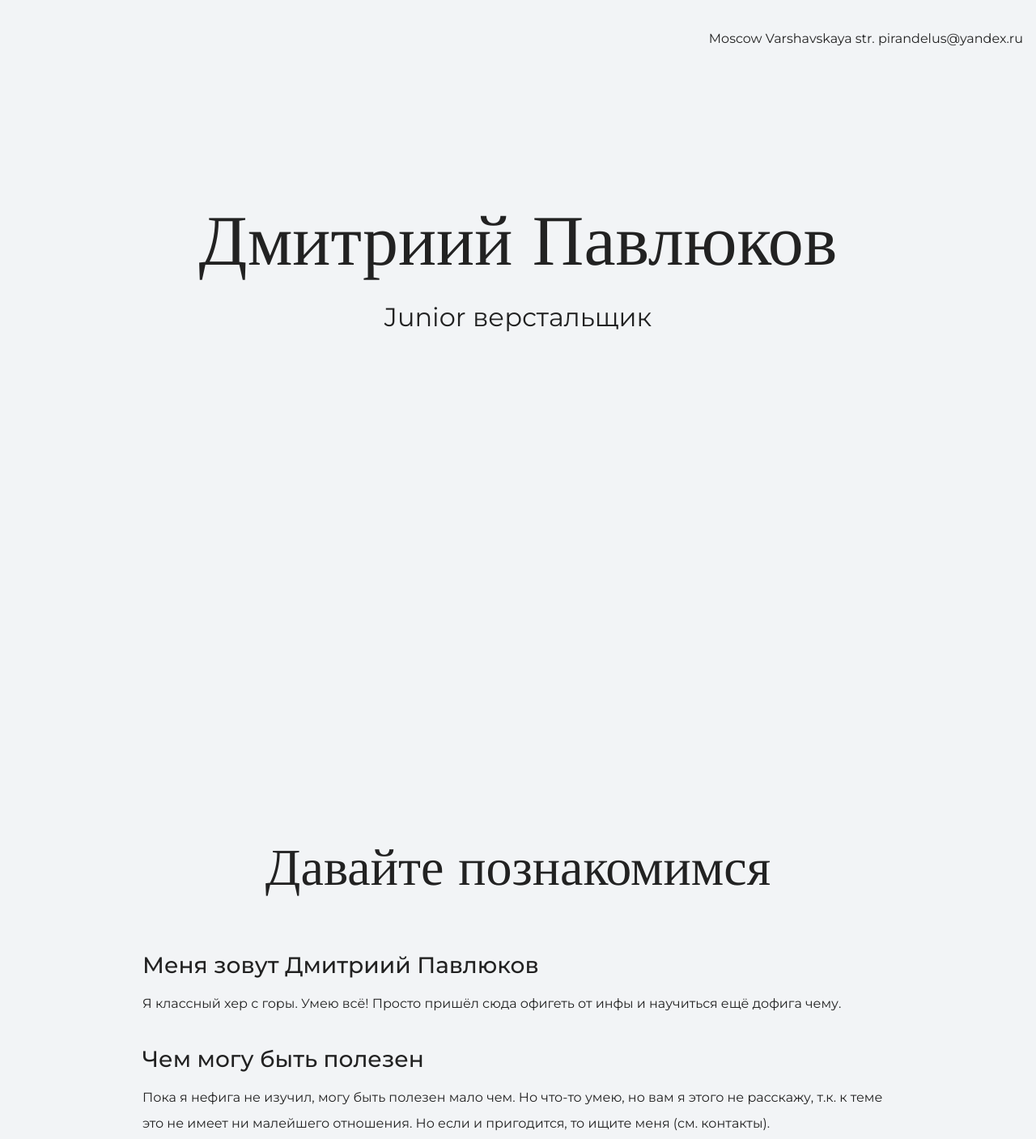
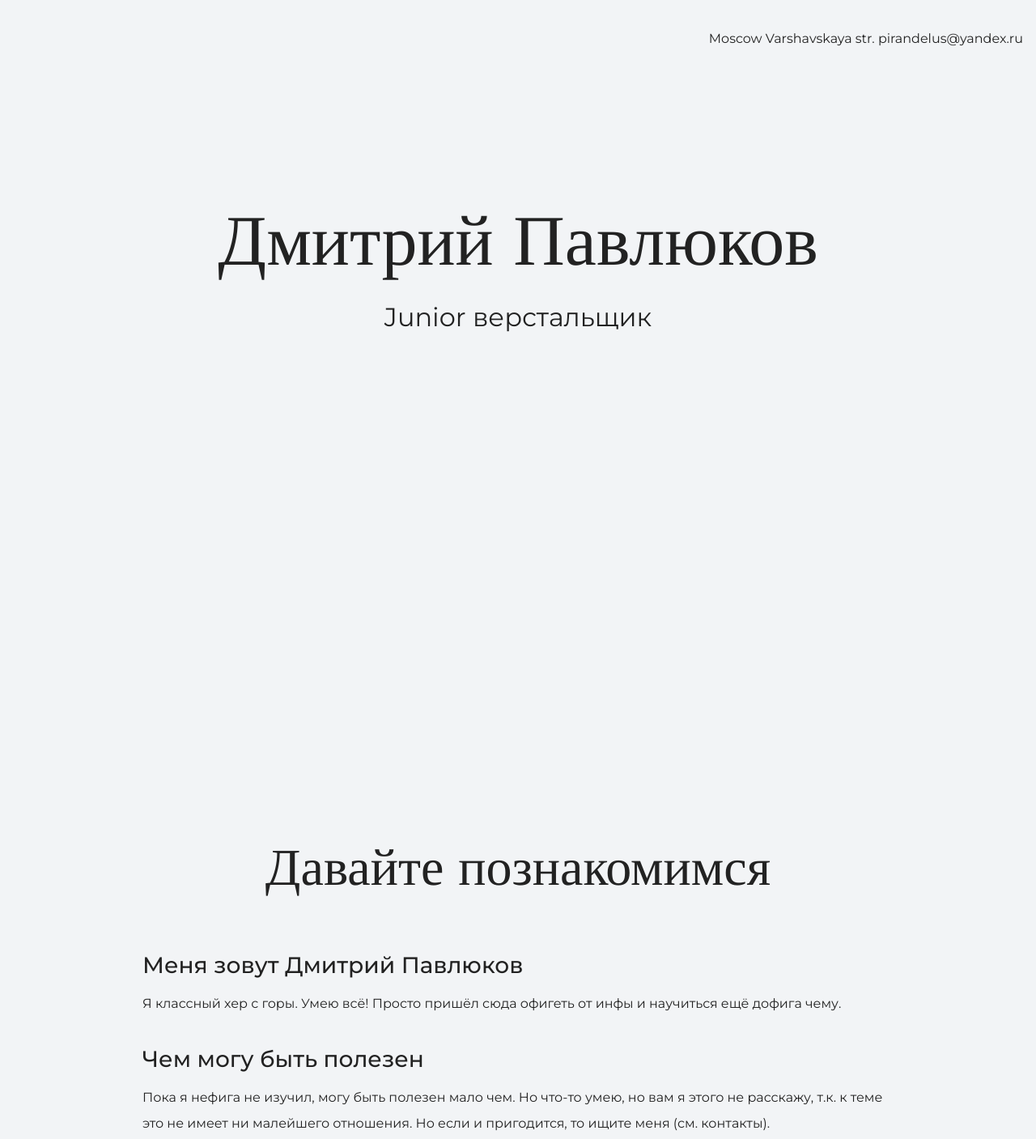
Before and after one commit to piramidonwitch/first, a plain HTML site: page index.html in a window 1280 px wide. Shown: the top 1407 px of the page at 81% size. Drawn offline with nearby package versions, Linux system fonts and the light colour scheme.

Commit message:
исправил имя

```diff
--- a/index.html
+++ b/index.html
@@ -13,13 +13,13 @@
     </header>
 
     <section class="hero-image">
-      <div class="container"><h1 class="heading">Дмитриий Павлюков</h1>
+      <div class="container"><h1 class="heading">Дмитрий Павлюков</h1>
       <p>Junior верстальщик</p></div>
     </section>
 
     <section class="intro">
       <div class="container"><h2 class="subheading">Давайте познакомимся</h2>
-      <h3>Меня зовут Дмитриий Павлюков</h3>
+      <h3>Меня зовут Дмитрий Павлюков</h3>
       <p>Я классный хер с горы. Умею всё! Просто пришёл сюда офигеть от инфы и научиться ещё дофига чему.</p>
       <h3>Чем могу быть полезен</h3>
       <p>Пока я нефига не изучил, могу быть полезен мало чем. Но что-то умею, но вам я этого не расскажу, т.к. к теме это не имеет ни малейшего отношения. Но если и пригодится, то ищите меня (см. контакты).</p></div>
```
